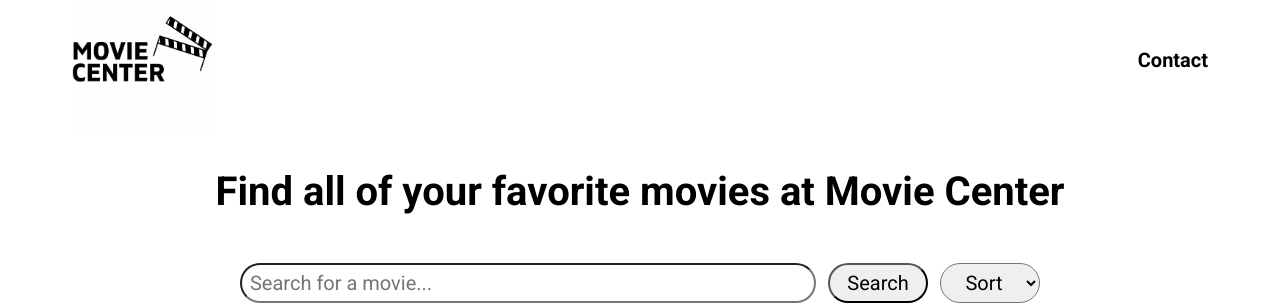
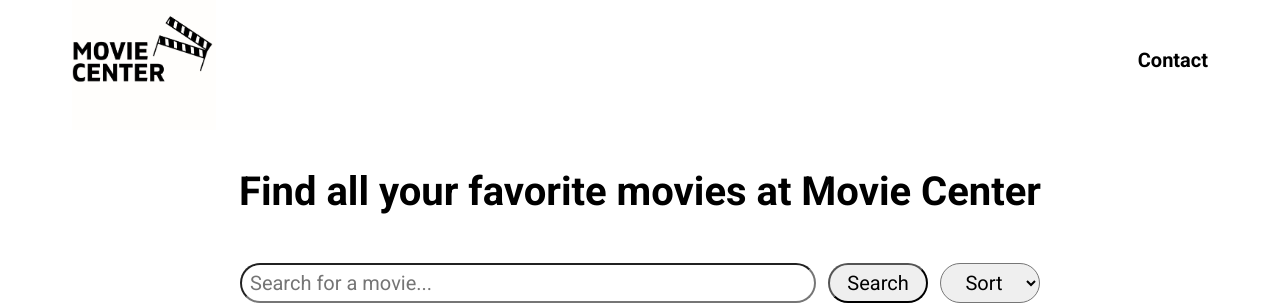
Before and after one commit to brandonbuhr/react-movie-database-app, a React (Create React App) app: page / in a window 1280 px wide. Shown: the top 305 px of the page. Built offline with nearby package versions, Linux system fonts and the light colour scheme; no server answers.

Commit message:
updated title

```diff
--- a/src/pages/Home.jsx
+++ b/src/pages/Home.jsx
@@ -82,7 +82,7 @@ const Home = () => {
         <header>
           <div className="header__container">
             <div className="header__description">
-              <h1>Find all of your favorite movies at Movie Center</h1>
+              <h1>Find all your favorite movies at Movie Center</h1>
               <div className="search__box">
                 <input
                   type="text"
@@ -110,7 +110,9 @@ const Home = () => {
                   </option>
                   <option value="ALPHABETICAL">A-Z</option>
                   <option value="RATING">Rating: High-Low</option>
-                  <option value="RELEASE_DATE">Release Date: Oldest-Newest</option>
+                  <option value="RELEASE_DATE">
+                    Release Date: Oldest-Newest
+                  </option>
                   <option value="RUNTIME">Runtime: Low-High</option>
                 </select>
               </div>
```
